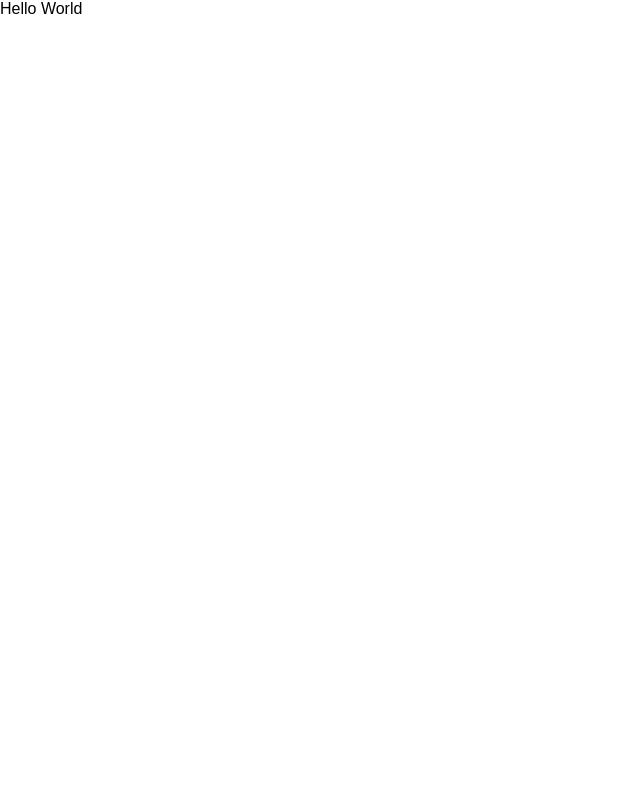
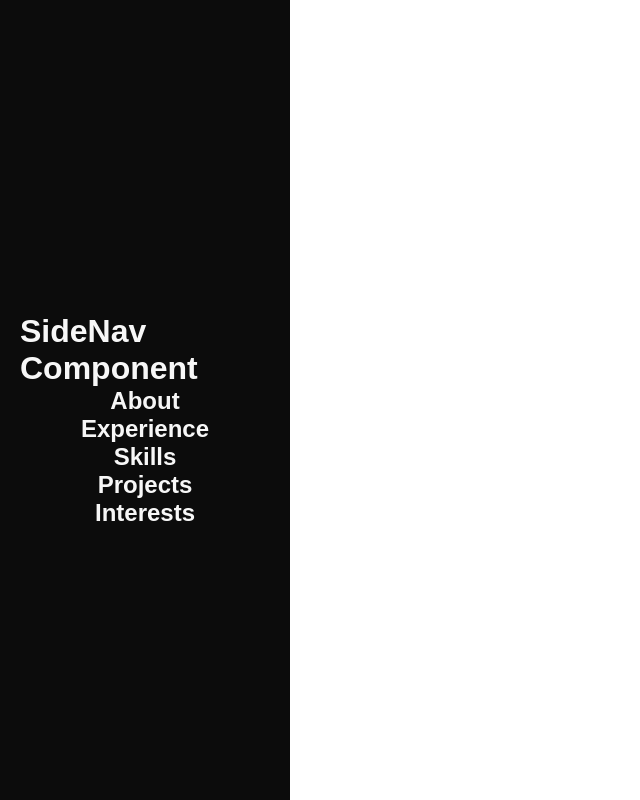
Before and after one commit to breethedev/btd-portfolio, a Next.js app: page / in a window 1280 px wide. Shown: the whole page, without its empty margins (0-640 px from the left). Built offline with nearby package versions, Linux system fonts and the light colour scheme.

Commit message:
chore: initial side nav

```diff
--- /dev/null
+++ b/app/components/SideNav/SideNav.tsx
@@ -0,0 +1,27 @@
+import s from "./side-nav.module.css";
+
+type SideNavProps = {
+  title?: string;
+  items?: string[];
+};
+
+export const SideNav = ({ items }: SideNavProps) => {
+  return (
+    <div className={s["side-nav"]}>
+      {/* Add your component content here */}
+      <h1>SideNav Component</h1>
+      {items?.map((item, index) => (
+        <SideNavItem key={index} title={item} />
+      ))}
+    </div>
+  );
+};
+
+const SideNavItem = ({ title }: { title: string }) => {
+  return (
+    <div className={s["side-nav-item"]}>
+      <h2>{title}</h2>
+      {/* Add more content or styles as needed */}
+    </div>
+  );
+};
--- /dev/null
+++ b/app/components/SideNav/side-nav.module.css
@@ -0,0 +1,15 @@
+.side-nav {
+  /* Add your component styles here */
+  display: flex;
+  position: fixed;
+  top: 0;
+  left: 0;
+  width: 250px;
+  background-color: var(--btd-color-bg);
+  color: var(--btd-color-secondary);
+  height: 100%;
+  flex-direction: column;
+  align-items: center;
+  justify-content: center;
+  padding: 20px;
+}
--- a/app/components/index.ts
+++ b/app/components/index.ts
@@ -1,4 +1,5 @@
 // PLOP_INJECT_EXPORTS
 
+export { SideNav } from './SideNav/SideNav';
 export { Card } from './Card/Card';
 export { Button } from './Button/Button';
--- a/app/constants.ts
+++ b/app/constants.ts
@@ -12,7 +12,6 @@ export const Sections = {};
 export const SectionNames = {
   ABOUT: "About",
   EXPERIENCE: "Experience",
-  EDUCATION: "Education",
   SKILLS: "Skills",
   PROJECTS: "Projects",
   INTERESTS: "Interests",
--- a/app/layout.tsx
+++ b/app/layout.tsx
@@ -1,5 +1,7 @@
 import type { Metadata } from "next";
 import { Geist, Geist_Mono } from "next/font/google";
+import { SideNav } from "./components";
+import { SectionNames } from "./constants";
 import "./globals.css";
 
 const geistSans = Geist({
@@ -25,7 +27,10 @@ export default function RootLayout({
   return (
     <html lang="en">
       <body className={`${geistSans.variable} ${geistMono.variable}`}>
-        {children}
+        <div className="layout">
+          <SideNav items={Object.values(SectionNames)} />
+          {children}
+        </div>
       </body>
     </html>
   );
--- a/plopfile.mjs
+++ b/plopfile.mjs
@@ -24,7 +24,7 @@ export default function (plop) {
       },
       {
         type: "add",
-        path: "app/components/{{pascalCase name}}/{{dashCase name}}.css",
+        path: "app/components/{{pascalCase name}}/{{dashCase name}}.module.css",
         templateFile: "plop-templates/component.css.hbs",
       },
       {
```
Also changed, not shown: app/components/SideNav/SideNav.md (added, +1 -0 lines), app/components/Button/button.module.css (renamed from app/components/Button/button.css), app/components/Card/card.module.css (renamed from app/components/Card/card.css).
